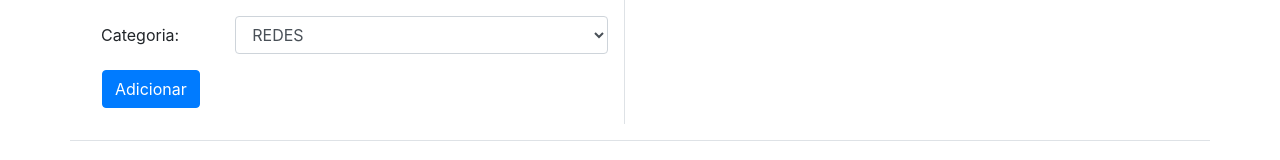
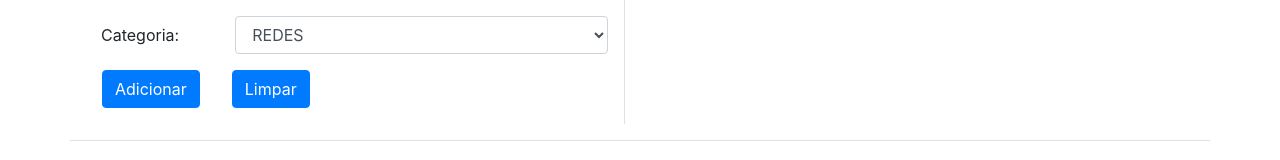
Before and after one commit to rafamazzucato/projeto-final-react, a React (Create React App) app in the folder site-cursos/: page / in a window 1280 px wide. Shown: the part 410-570 px from the top of the page. Built offline with nearby package versions, Linux system fonts and the light colour scheme; no server answers.

Commit message:
conclusão projeto 4

```diff
--- a/site-cursos/src/pages/cursos/cadastro/index.js
+++ b/site-cursos/src/pages/cursos/cadastro/index.js
@@ -1,4 +1,4 @@
-import React from 'react'
+import React, {Component} from 'react'
 import axios from 'axios'
 
 import CursoForm from '../form'
@@ -6,15 +6,22 @@ import CursoList from '../list'
 
 const URL = "http://localhost:3200/api/curso"
 
-export default class Cadastro extends React.Component {
+export default class Cadastro extends Component {
 
-    state = {
+    initialState = {
         data: [],
+        _id: '',
         codigo: 0,
         descricao: '',
         cargaHoraria: 0,
         preco: 0.0,
-        categoria: 'REDES'
+        categoria: 'REDES',
+        textoBotao : 'Adicionar'
+    }
+
+    constructor(props){
+        super(props)
+        this.state = this.initialState
     }
 
     componentWillMount() {
@@ -26,54 +33,56 @@ export default class Cadastro extends React.Component {
     }
 
     adicionarCurso(e) {
-        console.log('inicio adicionarCurso')
         e.preventDefault();
-        const codigo = this.state.codigo;
-        const descricao = this.state.descricao;
-        const cargaHoraria = this.state.cargaHoraria;
-        const preco = this.state.preco;
-        const categoria = this.state.categoria;
-
+        const {_id, codigo, descricao, cargaHoraria, preco, categoria} = this.state
         const body = { codigo, descricao, cargaHoraria, preco, categoria }
 
-        console.log(body)
+        if(_id && _id.trim() !== ''){
+            axios.put(`${URL}/${_id}`, body)
+            .then(_ => {
+                this.callbackSuccess('Curso atualizado')
+            }).catch(this.callbackError);
+        }else{
             axios.post(URL, body)
             .then(_ => {
-                alert("Curso adicionado");
+                this.callbackSuccess('Curso adicionado')
+            }).catch(this.callbackError);
+        }
+    }
+
+    callbackSuccess = function(msg){
+        alert(msg);
+        this.setState(this.initialState)
         this.listar();
-                this.setState({codigo: 0,
-                    descricao: '',
-                    cargaHoraria: 0,
-                    preco: 0.0,
-                    categoria: 'REDES'})
-        }).catch(error => {
-            const cargaHoraria =  error.response.data.errors.cargaHoraria
-            const codigo =  error.response.data.errors.codigo
-            const preco =  error.response.data.errors.preco
-            const descricao =  error.response.data.errors.descricao
-            const categoria =  error.response.data.errors.categoria
+    }
+
+    callbackError = function (error) {
+        const cargaHoraria = error.response.data.errors.cargaHoraria
+        const codigo = error.response.data.errors.codigo
+        const preco = error.response.data.errors.preco
+        const descricao = error.response.data.errors.descricao
+        const categoria = error.response.data.errors.categoria
 
         var texto = ''
 
-            if(cargaHoraria){
+        if (cargaHoraria) {
             texto += 'Carga horária Inválida\n'
         }
 
-            if(codigo){
+        if (codigo) {
             texto += 'Código Inválido\n'
         }
 
-            if(preco){
+        if (preco) {
             texto += 'Preço Inválido\n'
         }
-            if(descricao){
+        if (descricao) {
             texto += 'Descrição Inválida\n'
         }
-            if(categoria){
+        if (categoria) {
             texto += 'Categoria Inválida\n'
         }
         alert(texto)
-        });
     }
 
     alteraCampos = function (target) {
@@ -98,9 +107,9 @@ export default class Cadastro extends React.Component {
         }
     }
 
-    removerCurso = function(curso){
+    removerCurso = function (curso) {
         if (window.confirm("Tem certeza que deseja remover este curso?")) {
-            axios.delete(`${URL}/${curso._id}`).then(_ =>{
+            axios.delete(`${URL}/${curso._id}`).then(_ => {
                 alert(`Curso ${curso.descricao} foi removido com sucesso.`)
                 this.listar();
             }).catch(error => {
@@ -109,7 +118,26 @@ export default class Cadastro extends React.Component {
         }
     }
 
+    consultarCurso = function (curso) {
+        this.setState({
+            ...this.state,
+            _id: curso._id,
+            codigo: curso.codigo,
+            preco: curso.preco,
+            categoria: curso.categoria,
+            cargaHoraria: curso.cargaHoraria,
+            descricao: curso.descricao,
+            textoBotao : 'Atualizar'
+        })
+    }
+
+    limpar = function(e){
+        e.preventDefault();
+        this.setState({...this.initialState, data : this.state.data})
+    }
+
     render() {
+
         return (
             <div className="row border-bottom">
                 <div className="col-md-6">
@@ -120,12 +148,14 @@ export default class Cadastro extends React.Component {
                         preco={this.state.preco}
                         categoria={this.state.categoria}
                         adicionarCurso={this.adicionarCurso.bind(this)}
-
+                        textoBotao={this.state.textoBotao}
+                        limpar={this.limpar.bind(this)}
                     />
                 </div>
                 <div className="col-md-6">
                     <CursoList batatas={this.state.data}
-                        removerCurso={this.removerCurso.bind(this)}/>
+                        removerCurso={this.removerCurso.bind(this)}
+                        consultarCurso={this.consultarCurso.bind(this)} />
                 </div>
             </div>
         )
--- a/site-cursos/src/pages/cursos/form/index.js
+++ b/site-cursos/src/pages/cursos/form/index.js
@@ -15,7 +15,7 @@ export default class Formulario extends React.Component {
                         <div className="col-sm-9">
                             <input type="number"
                                 className="form-control" id="codigo" value={this.props.codigo}
-                                onChange={(e) => {this.props.alteraCampos(e.target)}}/>
+                                onChange={(e) => { this.props.alteraCampos(e.target) }} />
                         </div>
                     </div>
                     <div className="form-group row">
@@ -26,7 +26,7 @@ export default class Formulario extends React.Component {
                         <div className="col-sm-9">
                             <input type="text"
                                 className="form-control" id="descricao" value={this.props.descricao}
-                                onChange={(e) => {this.props.alteraCampos(e.target)}}/>
+                                onChange={(e) => { this.props.alteraCampos(e.target) }} />
                         </div>
                     </div>
 
@@ -37,7 +37,7 @@ export default class Formulario extends React.Component {
                         <div className="col-sm-9">
                             <input type="number"
                                 className="form-control" id="cargaHoraria" value={this.props.cargaHoraria}
-                                onChange={(e) => {this.props.alteraCampos(e.target)}}/>
+                                onChange={(e) => { this.props.alteraCampos(e.target) }} />
                         </div>
                     </div>
                     <div className="form-group row">
@@ -46,8 +46,8 @@ export default class Formulario extends React.Component {
                             Preço:</label>
                         <div className="col-sm-9">
                             <input type="number"
-                                className="form-control" id="preco"  value={this.props.preco}
-                                onChange={(e) => {this.props.alteraCampos(e.target)}}/>
+                                className="form-control" id="preco" value={this.props.preco}
+                                onChange={(e) => { this.props.alteraCampos(e.target) }} />
                         </div>
                     </div>
                     <div className="form-group row">
@@ -55,7 +55,7 @@ export default class Formulario extends React.Component {
                             className="col-sm-3 col-form-label">Categoria:</label>
                         <div className="col-sm-9">
                             <select className="form-control" id="categoria" value={this.props.categoria}
-                                onChange={(e) => {this.props.alteraCampos(e.target)}}>
+                                onChange={(e) => { this.props.alteraCampos(e.target) }}>
                                 <option>INFORMATICA</option>
                                 <option>ENGENHARIA</option>
                                 <option>ADMINISTRACAO</option>
@@ -65,8 +65,12 @@ export default class Formulario extends React.Component {
                     </div>
                     <div className="form-group row">
                         <button onClick={this.props.adicionarCurso}
-                            className="btn btn-primary ml-3 mb-3">
-                            Adicionar
+                            className="btn btn-primary ml-3 mb-3 mr-3">
+                            {this.props.textoBotao}
+                        </button>
+
+                        <button className="btn btn-primary ml-3 mb-3"
+                            onClick={this.props.limpar}>Limpar
                         </button>
                     </div>
                 </form>
--- a/site-cursos/src/pages/cursos/list/index.js
+++ b/site-cursos/src/pages/cursos/list/index.js
@@ -9,6 +9,11 @@ export default class Lista extends React.Component {
                 <td>{curso.codigo}</td>
                 <td>{curso.descricao}</td>
                 <td>
+                    <button className="btn btn-success mr-3"
+                        onClick={() => this.props.consultarCurso(curso)}>
+                        <i className="fa fa-check"></i>
+                    </button>
+
                     <button className="btn btn-danger"
                         onClick={() => this.props.removerCurso(curso)}>
                         <i className="fa fa-trash-o"></i>
```
Lines whose indentation alone changed are shown as unchanged.
